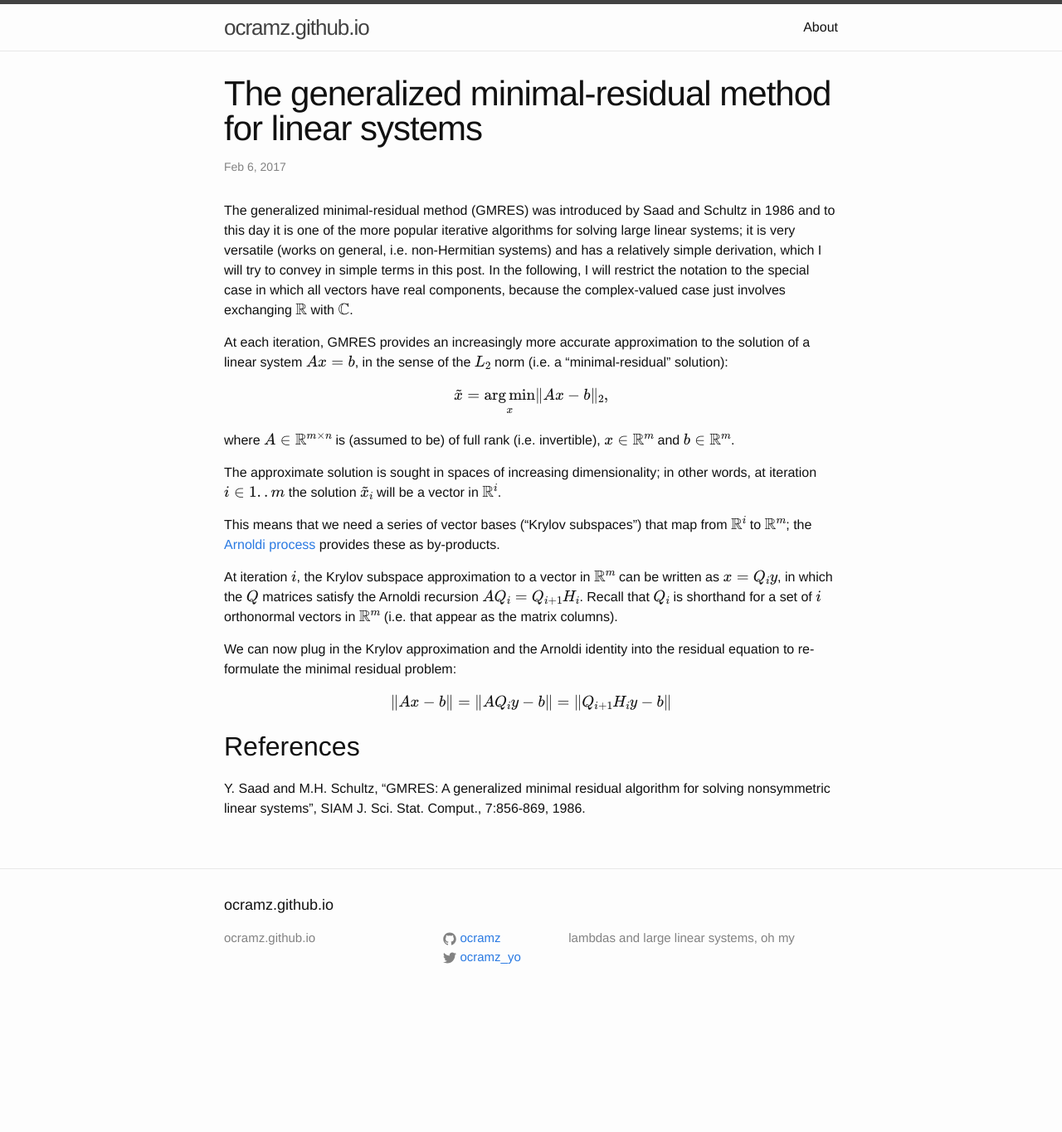
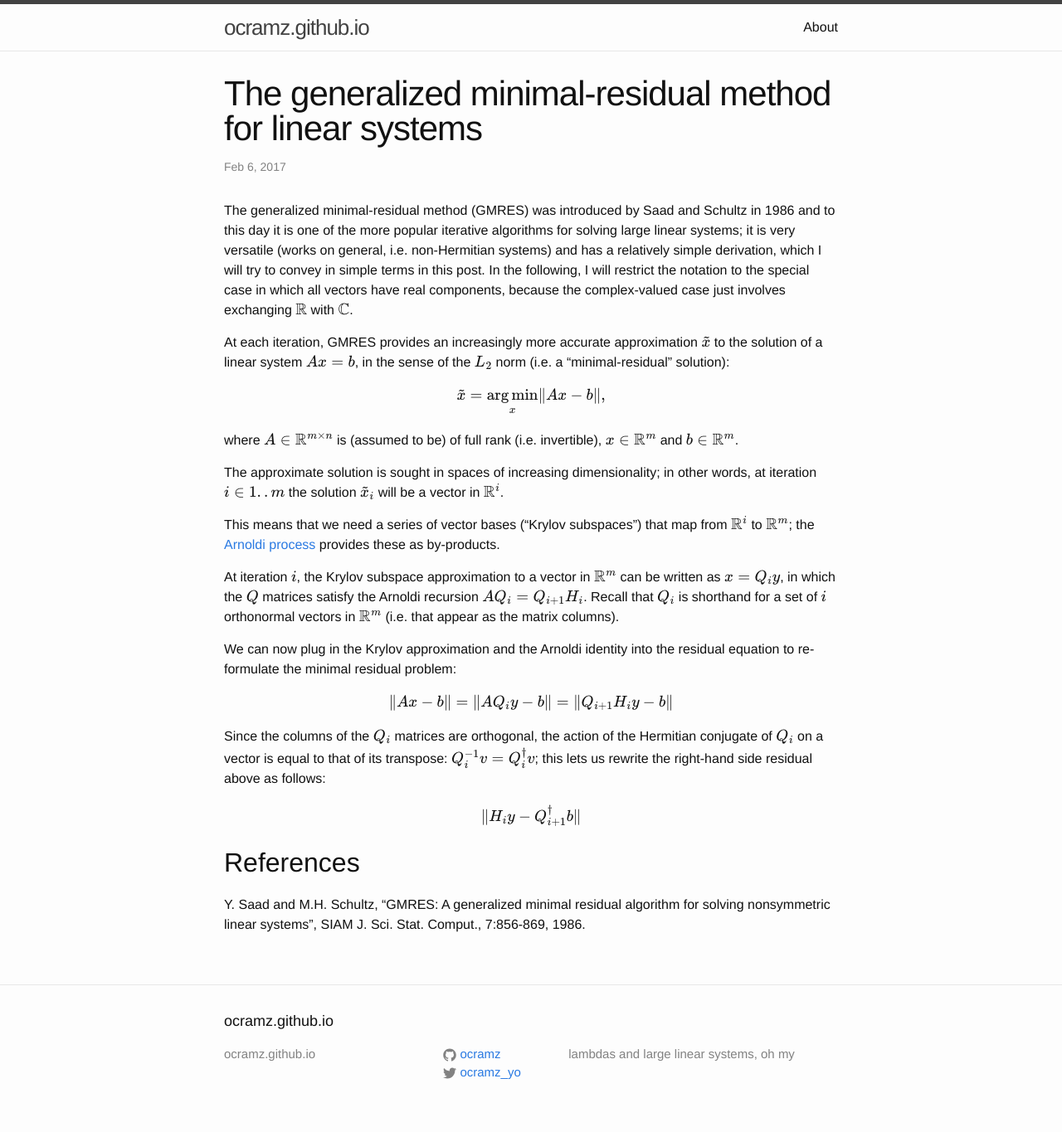
Before and after one commit to ocramz/ocramz.github.io, a Jekyll site: the page built from _posts/2017-02-06-gmres.markdown, in a window 1280 px wide. Shown: the whole page at 83% size. Built offline with Jekyll 4.4.1, drawn with Linux system fonts in a browser that asks for light colours; formulas are drawn with MathJax 3; before the commit the page ends 1225 px from its top, so only the background shows below that.

Commit message:
blog update

```diff
--- a/_posts/2017-02-06-gmres.markdown
+++ b/_posts/2017-02-06-gmres.markdown
@@ -8,10 +8,10 @@ categories: mathematics linear-algebra
 The generalized minimal-residual method (GMRES) was introduced by Saad and Schultz in 1986 and to this day it is one of the more popular iterative algorithms for solving large linear systems; it is very versatile (works on general, i.e. non-Hermitian systems) and has a relatively simple derivation, which I will try to convey in simple terms in this post.
 In the following, I will restrict the notation to the special case in which all vectors have real components, because the complex-valued case just involves exchanging $$\mathbb{R}$$ with $$\mathbb{C}$$.
 
-At each iteration, GMRES provides an increasingly more accurate approximation to the solution of a linear system $$A x = b$$, in the sense of the $$L_2$$ norm (i.e. a "minimal-residual" solution):
+At each iteration, GMRES provides an increasingly more accurate approximation $$\tilde{x}$$ to the solution of a linear system $$A x = b$$, in the sense of the $$L_2$$ norm (i.e. a "minimal-residual" solution):
 
 $$
-\tilde{x} = \underset{x}{\arg \min} \| A x - b \|_2,
+\tilde{x} = \underset{x}{\arg \min} \| A x - b \|,
 $$
 
 where $$A \in \mathbb{R}^{m \times n}$$ is (assumed to be) of full rank (i.e. invertible), $$x \in \mathbb{R}^m$$ and $$b \in \mathbb{R}^m$$.
@@ -28,7 +28,11 @@ $$
 \|A x - b\| = \|A Q_i y - b\| = \|Q_{i+1} H_i y -b\|
 $$
 
+Since the columns of the $$Q_i$$ matrices are orthogonal, the action of the Hermitian conjugate of $$Q_i$$ on a vector is equal to that of its transpose: $$Q_i^{-1} v = Q_i^\dagger v$$; this lets us rewrite the right-hand side residual above as follows:
 
+$$
+\|H_i y - Q_{i+1}^\dagger b\|
+$$
 
 ## References
 
```
Also changed, not shown: 2 other files.
